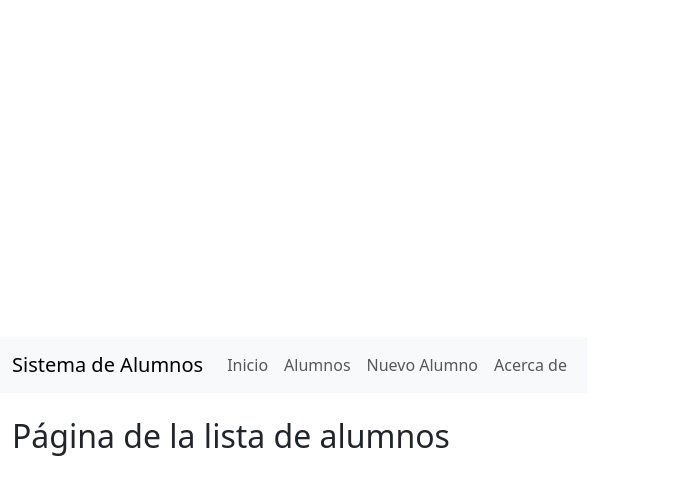
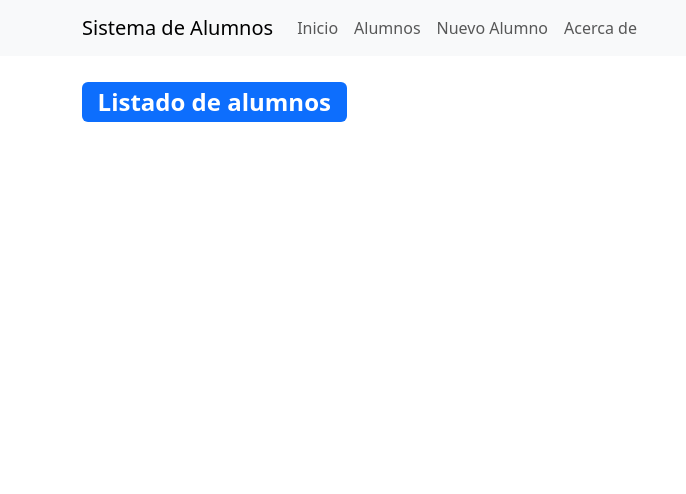
Before and after one commit to santip019/pv_tp5_grupo21, a React (Vite) app: page /alumnos in a window 1280 px wide. Shown: the top 494 px of the page, without its empty margins (0-686 px from the left). Built offline with nearby package versions, Linux system fonts and the light colour scheme.

Commit message:
feat: se implementa la funcionalidad de listar alumnos una vez agregados [Padilla Santiago]

```diff
--- a/src/App.jsx
+++ b/src/App.jsx
@@ -1,3 +1,4 @@
+import { useState } from "react";
 import { Routes, Route } from 'react-router-dom'
 import Inicio from './Inicio'
 import ListaAlumnos from './ListaAlumnos.jsx'
@@ -6,12 +7,13 @@ import AcercaDe from './AcercaDe.jsx'
 import Layout from './Layout.jsx'
 
 function App() {
+  const [alumnos, setAlumnos] = useState([]);
   return(
     <Routes>
       <Route path="/" element={ <Layout /> }>
         <Route index element={ <Inicio /> } />
-        <Route path="/alumnos" element={ <ListaAlumnos /> } />
-        <Route path="/nuevo-alumno" element={ <NuevoAlumno /> } />
+        <Route path="/alumnos" element={ <ListaAlumnos alumnos={alumnos} /> } />
+        <Route path="/nuevo-alumno" element={ <NuevoAlumno setAlumnos={setAlumnos} /> } />
         <Route path="/Acerca-De" element={ <AcercaDe /> } />
       </Route>
     </Routes>
--- a/src/ListaAlumnos.jsx
+++ b/src/ListaAlumnos.jsx
@@ -1,5 +1,31 @@
+import Card from 'react-bootstrap/Card';
+import Button from 'react-bootstrap/Button';
+import Badge from 'react-bootstrap/Badge';
 
-function ListaAlumnos() {
-  return <h2>Página de la lista de alumnos</h2>;
+function ListaAlumnos({alumnos}) {
+  const listaAlumnos = alumnos.map((alumno, lu) => (
+    <div key={lu} className="col-md-4 d-flex">
+      <Card style={{ margin: "10px", flex: 1 }}>
+        <Card.Body>
+          <Card.Title>{alumno.nombre} {alumno.apellidos}</Card.Title>
+          <Card.Text>
+             Datos del alumno LU: {alumno.lu}
+          </Card.Text>
+          <Button variant="danger" onClick={() => eliminarAlumno(lu)}>Eliminar</Button>
+          <Button variant="success" onClick={() => editarAlumno(lu)}>Editar</Button>
+          <Button variant="info" onClick={() => verDetalles(lu)}>Ver Detalles</Button>
+        </Card.Body>
+      </Card>
+    </div>
+  ));
+
+  return (
+    <div>
+      <h2><Badge bg="primary" >Listado de alumnos</Badge></h2>
+      <div className="row">
+        {listaAlumnos}
+      </div>
+    </div>
+  );
 }
 export default ListaAlumnos;
```
Also changed, not shown: src/main.jsx (+9 -9 lines).
